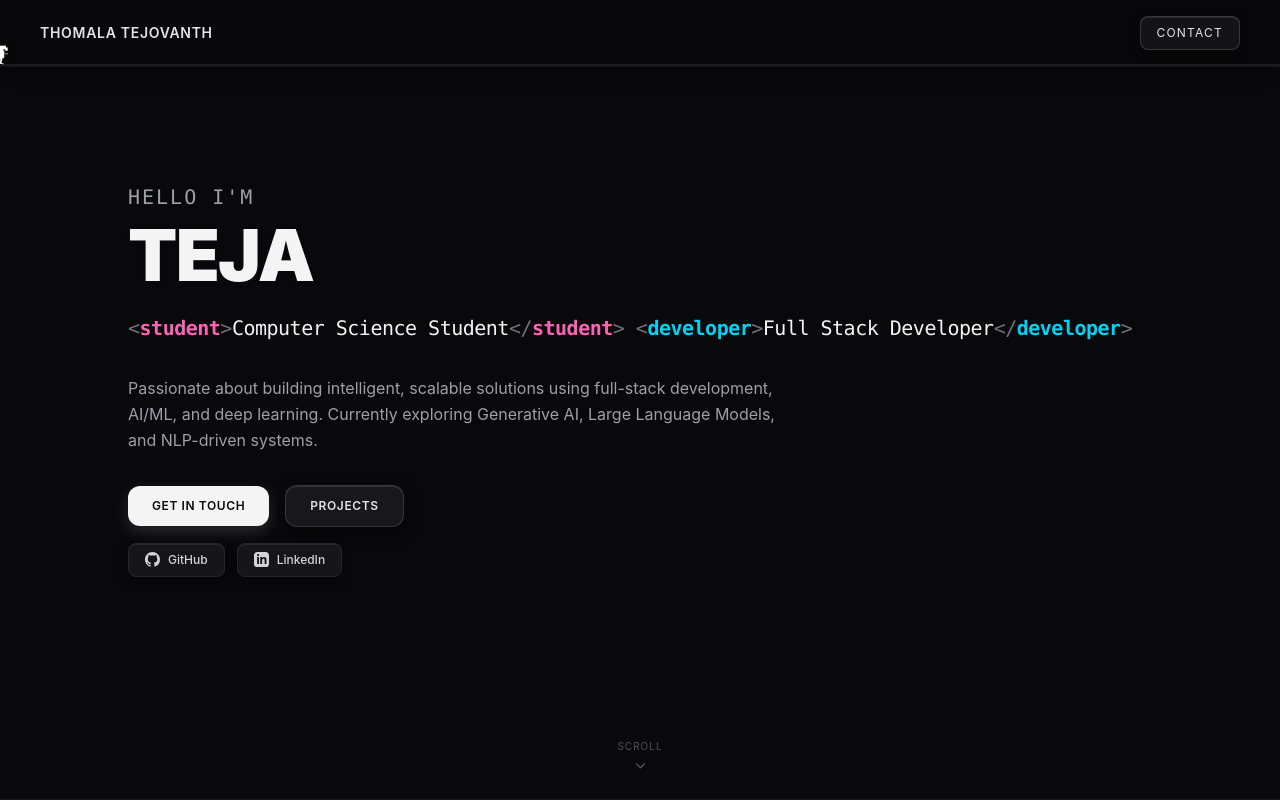
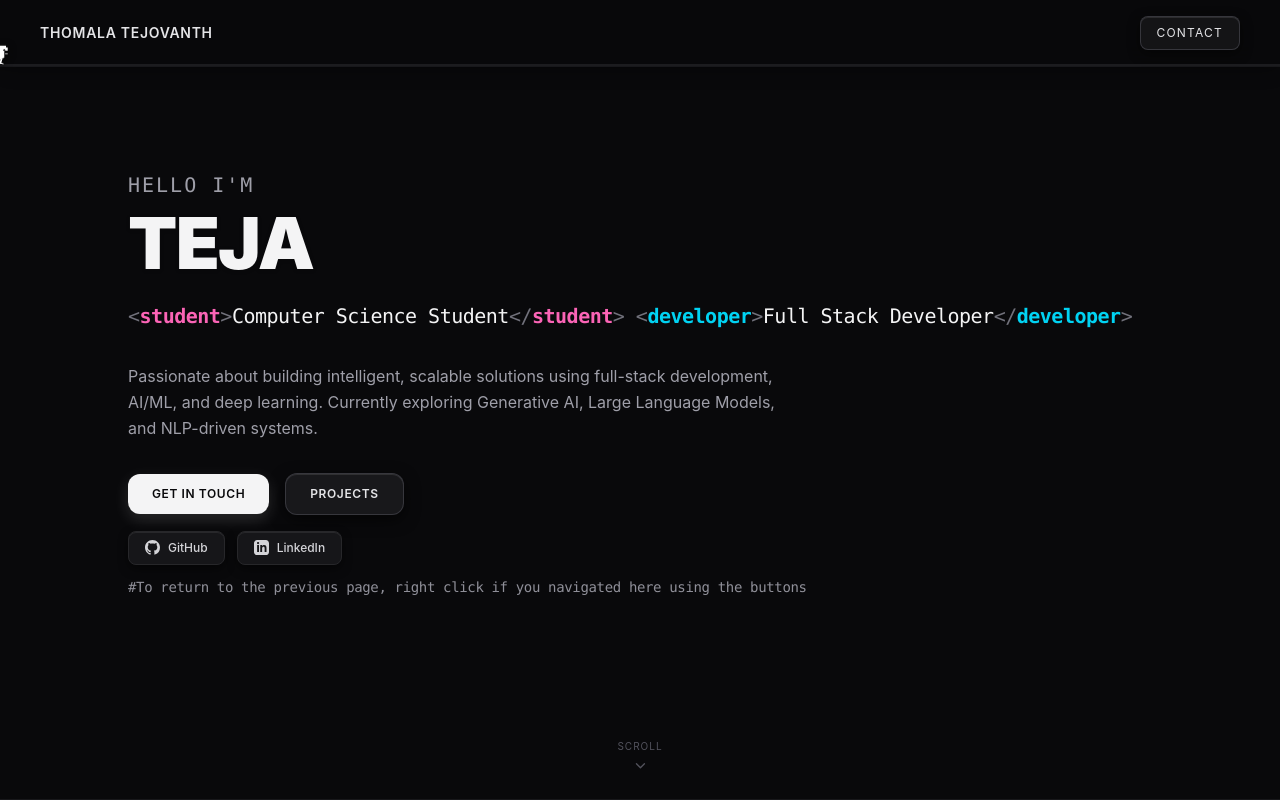
Before and after one commit to tejovanth17/myportfolio-, a React (Vite) app: page / in a window 1280 px wide. Built offline with nearby package versions, Linux system fonts and the light colour scheme.

Commit message:
Add right-click navigation return hint on Slide 1

```diff
--- a/src/App.jsx
+++ b/src/App.jsx
@@ -1191,7 +1191,7 @@ export default function App() {
           </div>
 
           {/* 3D Social Buttons */}
-          <div className="flex flex-wrap items-center gap-3 mb-10 text-zinc-400">
+          <div className="flex flex-wrap items-center gap-3 mb-3 text-zinc-400">
             <a
               href="https://github.com/tejovanth17"
               target="_blank"
@@ -1211,6 +1211,10 @@ export default function App() {
               <span>LinkedIn</span>
             </a>
           </div>
+
+          <p className="text-xs sm:text-sm font-mono text-zinc-400/90 tracking-tight mb-8 select-none">
+            #To return to the previous page, right click if you navigated here using the buttons
+          </p>
         </div>
 
         <div className="absolute bottom-6 left-1/2 -translate-x-1/2 flex flex-col items-center gap-1 text-zinc-600 animate-bounce">
```
